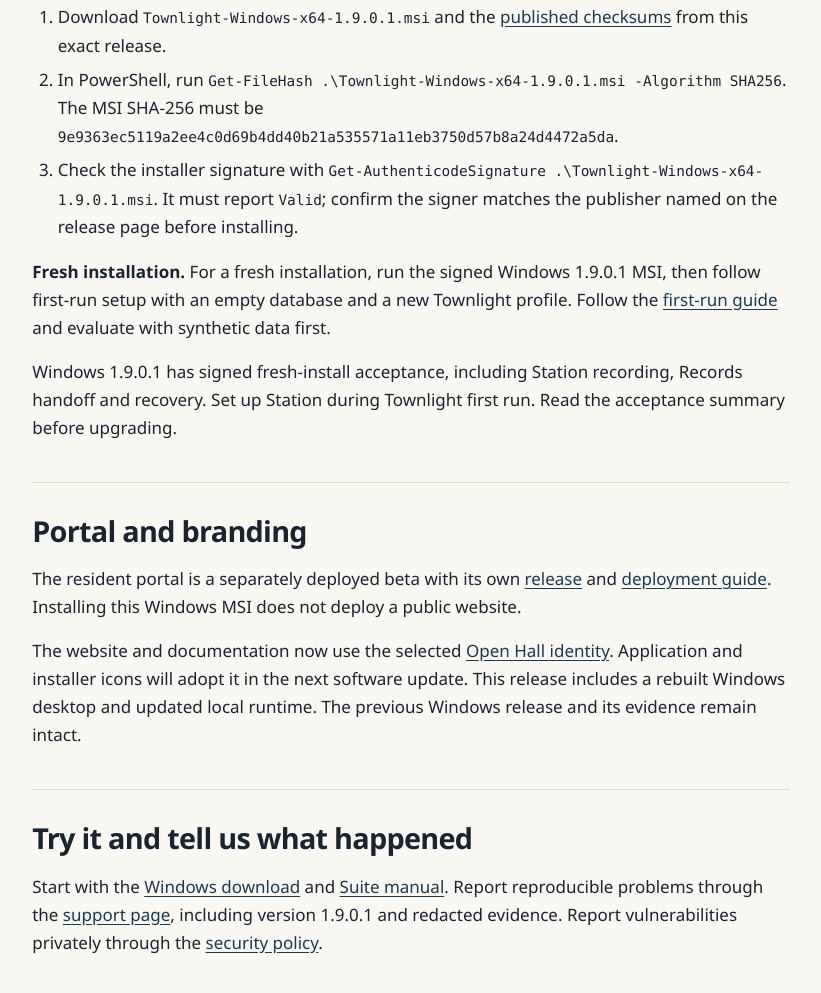
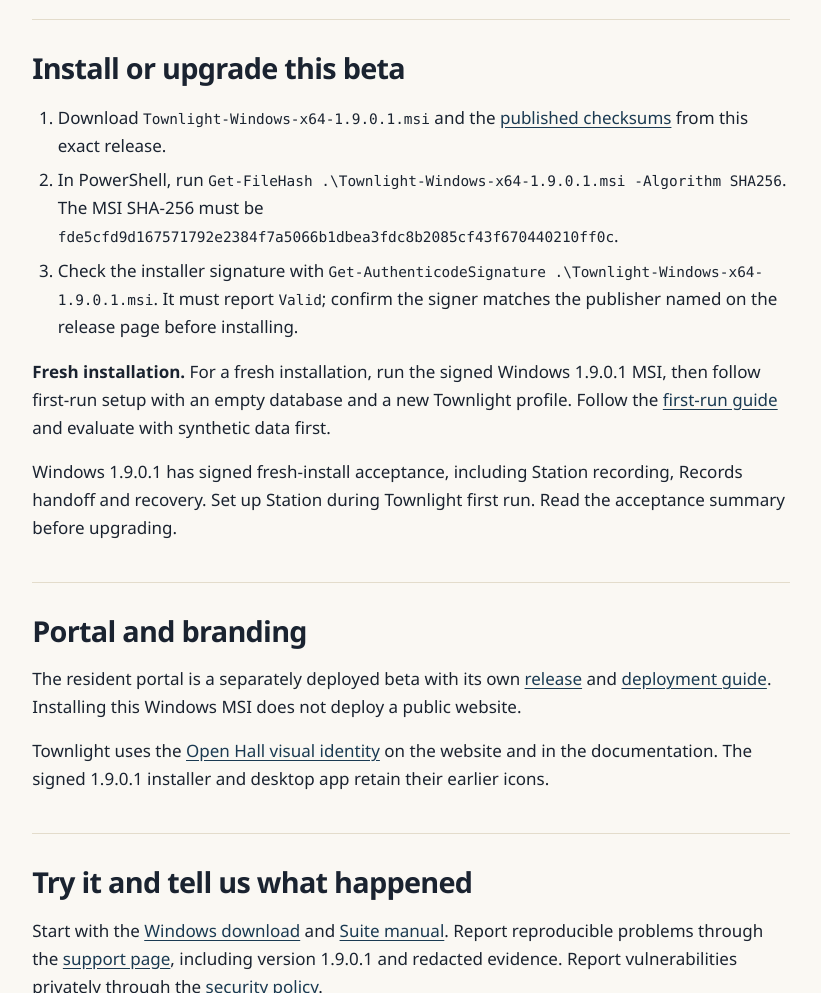
Before and after one commit to townlight/townlight.github.io, a plain HTML site: page announcement.html in a window 1280 px wide. Shown: the part 2316-3309 px from the top of the page, without its empty margins (229-1050 px from the left). Drawn offline with Linux system fonts and the light colour scheme.

Commit message:
docs: clarify Townlight Windows beta setup and evidence (#23)
Co-authored-by: Scott Converse <scottconverse@users.noreply.github.com>

```diff
--- a/announcement.html
+++ b/announcement.html
@@ -1,4 +1,4 @@
-<!doctype html><html lang="en"><head><meta charset="utf-8"><meta name="viewport" content="width=device-width, initial-scale=1"><meta name="description" content="Download the signed Townlight Windows beta 1.9.0.1 and read its installed acceptance, setup limits and feedback routes."><title>Townlight Windows public beta 1.9.0.1 is available | Townlight</title><link rel="stylesheet" href="./assets/site.css"><link rel="icon" href="./brand/favicon.svg" type="image/svg+xml"><link rel="icon" href="./brand/favicon.ico" sizes="16x16 32x32 48x48"><link rel="apple-touch-icon" href="./brand/png/townlight-hall-app-icon-180.png"><meta property="og:image" content="https://townlight.github.io/brand/png/townlight-hall-social-preview.png"><meta name="twitter:card" content="summary_large_image"></head><body><a class="skip" href="#main">Skip to content</a><header><a class="brand" href="./index.html"><img src="./brand/svg/townlight-hall-lockup.svg" alt="Townlight" width="217" height="45"></a><span class="edition">Townlight Beta 1</span><nav aria-label="Main"><a href="./index.html#products">Products</a><a href="./manuals/suite.html">Suite manual</a><a href="./reference/index.html">Technical reference</a><a href="./terms.html">Terms and license</a></nav></header><main id="main" class="reading wrap"><article class="docbody"><h1 id="townlight-windows-public-beta-1.8.2.1-is-available">Townlight
+<!doctype html><html lang="en"><head><meta charset="utf-8"><meta name="viewport" content="width=device-width, initial-scale=1"><meta name="description" content="Download the signed Townlight Windows beta 1.9.0.1 and read its installed acceptance, setup limits and feedback routes."><title>Townlight Windows public beta 1.9.0.1 is available | Townlight</title><link rel="stylesheet" href="./assets/site.css"><link rel="icon" href="./brand/favicon.svg" type="image/svg+xml"><link rel="icon" href="./brand/favicon.ico" sizes="16x16 32x32 48x48"><link rel="apple-touch-icon" href="./brand/png/townlight-hall-app-icon-180.png"><meta property="og:image" content="https://townlight.github.io/brand/png/townlight-hall-social-preview.png"><meta name="twitter:card" content="summary_large_image"></head><body><a class="skip" href="#main">Skip to content</a><header><a class="brand" href="./index.html"><img src="./brand/svg/townlight-hall-lockup.svg" alt="Townlight" width="217" height="45"></a><span class="edition">Townlight Beta 1</span><nav aria-label="Main"><a href="./index.html#products">Products</a><a href="./manuals/suite.html">Suite manual</a><a href="./reference/index.html">Technical reference</a><a href="./terms.html">Terms and license</a></nav></header><main id="main" class="reading wrap"><article class="docbody"><h1 id="townlight-windows-public-beta-1.9.0.1-is-available">Townlight
 Windows public beta 1.9.0.1 is available</h1>
 <h2 id="windows-1.8.2.1-maintenance-release">Windows 1.9.0.1 Station recorder release</h2>
 <p>Windows 1.9.0.1 integrates Station setup, camera and microphone selection, renewable operator sessions and verified large-recording transfers to Records.</p>
@@ -62,6 +62,7 @@ and acceptance.</li>
 manuals are AGPL-3.0-only; retained historical grants and third-party
 notices still apply.</p>
 <h2 id="what-was-verified">What was verified</h2>
+<p><a href="https://github.com/townlight/townlight/releases/download/townlight-windows-v1.9.0.1/ACCEPTANCE-Windows-1.9.0.1.md">Windows 1.9.0.1 installed acceptance</a> covers fresh setup, Station recording, the Records handoff, and recovery. The release notes link the passed upgrade from 1.8.1.1. The direct upgrade from 1.8.2.1 has no published result yet.</p>
 <p>Windows 1.8.1.1 adds shared meeting imports for 31 source families,
 with 34 supported source/format pairs. Installed Windows Sandbox checks
 exercised preview, save and durable readback using public captures and
@@ -82,7 +83,7 @@ checksums</a> from this exact release.</li>
 <li>In PowerShell, run
 <code>Get-FileHash .\Townlight-Windows-x64-1.9.0.1.msi -Algorithm SHA256</code>.
 The MSI SHA-256 must be
-<code>9e9363ec5119a2ee4c0d69b4dd40b21a535571a11eb3750d57b8a24d4472a5da</code>.</li>
+<code>fde5cfd9d167571792e2384f7a5066b1dbea3fdc8b2085cf43f670440210ff0c</code>.</li>
 <li>Check the installer signature with
 <code>Get-AuthenticodeSignature .\Townlight-Windows-x64-1.9.0.1.msi</code>.
 It must report <code>Valid</code>; confirm the signer matches the
@@ -100,12 +101,7 @@ href="https://github.com/townlight/townlight/releases/tag/townlight-beta-1-resid
 and <a href="https://townlight.github.io/manuals/portal.html">deployment
 guide</a>. Installing this Windows MSI does not deploy a public
 website.</p>
-<p>The website and documentation now use the selected <a
-href="https://townlight.github.io/brand/">Open Hall identity</a>.
-Application and installer icons will adopt it in the next software
-update. This release includes a rebuilt Windows desktop and updated
-local runtime. The previous Windows release and its evidence remain
-intact.</p>
+<p>Townlight uses the <a href="https://townlight.github.io/brand/">Open Hall visual identity</a> on the website and in the documentation. The signed 1.9.0.1 installer and desktop app retain their earlier icons.</p>
 <h2 id="try-it-and-tell-us-what-happened">Try it and tell us what
 happened</h2>
 <p>Start with the <a
```
Also changed, not shown: brand/index.html (+1 -1 lines), index.html (+1 -1 lines), manuals/portal.html (+3 -3 lines), products/meetings/index.html (+1 -1 lines), 4 other files.
